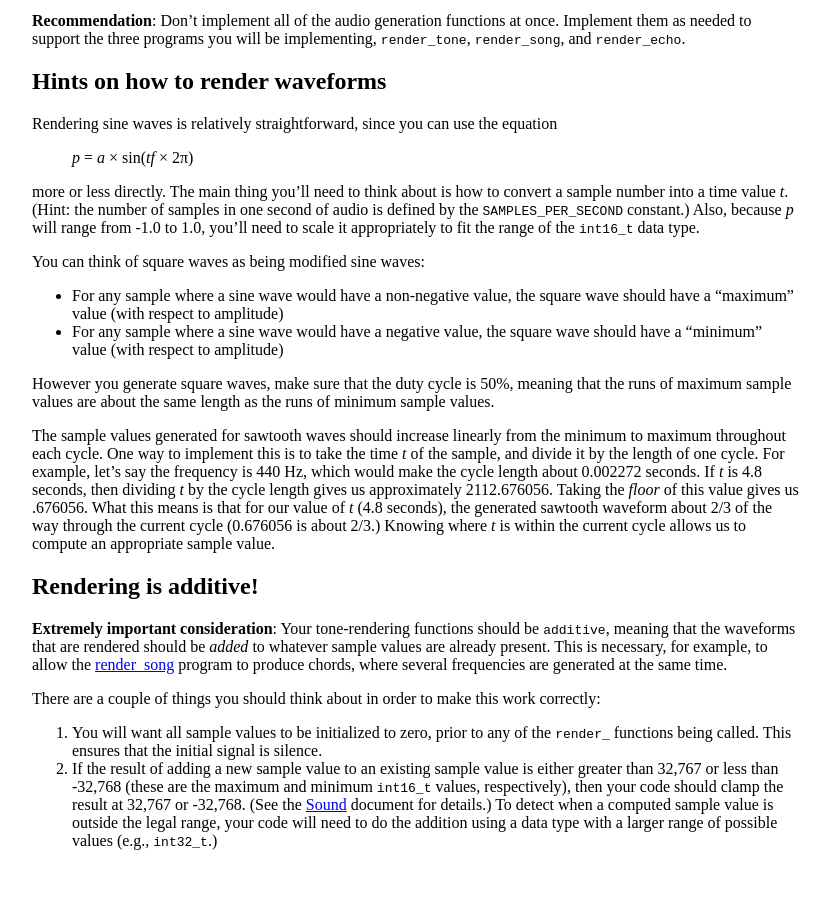
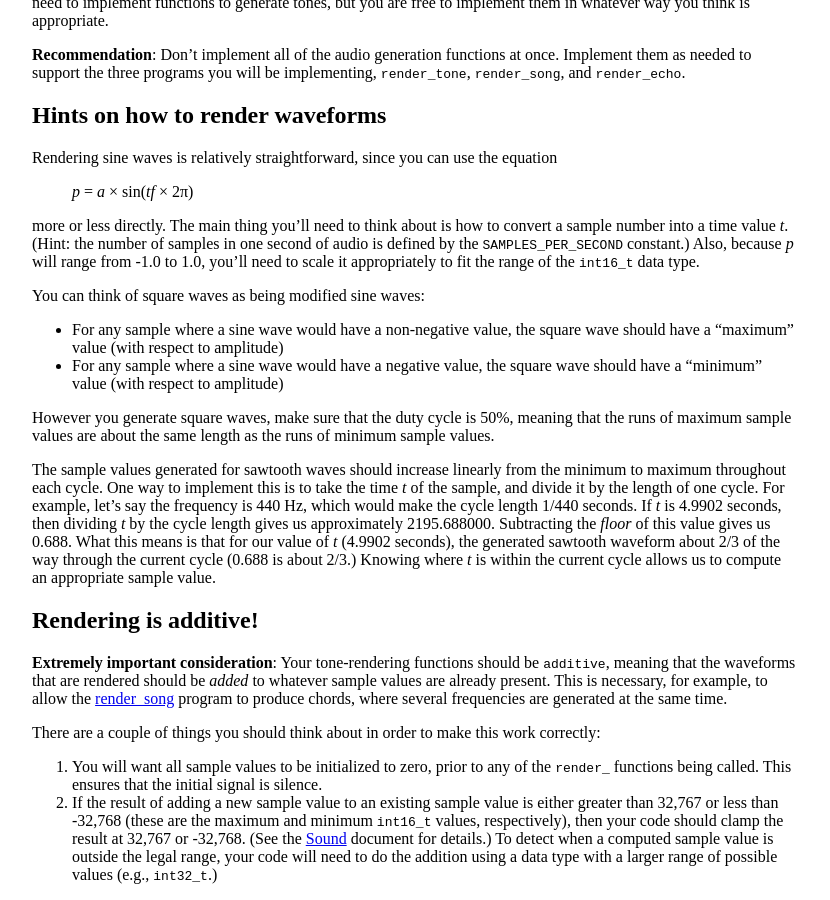
Before and after one commit to jhuintprog/fall2019, a Jekyll site: the page built from wave.md, in a window 1280 px wide and 900 px high, scrolled down 3157 px. Shown: the whole window, without its empty margins (224-1054 px from the left). Built offline with Jekyll 4.4.1, drawn with Linux system fonts in a browser that asks for light colours; before the commit the page ends 4023 px from its top, so only the background shows below that; some of the changed text lies outside the part shown.

Commit message:
correction to description of how to generate sawtooth wave

```diff
--- a/wave.md
+++ b/wave.md
@@ -151,7 +153,7 @@ You can think of square waves as being modified sine waves:
 
 However you generate square waves, make sure that the duty cycle is 50%, meaning that the runs of maximum sample values are about the same length as the runs of minimum sample values.
 
-The sample values generated for sawtooth waves should increase linearly from the minimum to maximum throughout each cycle.  One way to implement this is to take the time *t* of the sample, and divide it by the length of one cycle.  For example, let's say the frequency is 440 Hz, which would make the cycle length about 0.002272 seconds.  If *t* is 4.8 seconds, then dividing *t* by the cycle length gives us approximately 2112.676056.  Taking the *floor* of this value gives us .676056.  What this means is that for our value of *t* (4.8 seconds), the generated sawtooth waveform about 2/3 of the way through the current cycle (0.676056 is about 2/3.)  Knowing where *t* is within the current cycle allows us to compute an appropriate sample value.
+The sample values generated for sawtooth waves should increase linearly from the minimum to maximum throughout each cycle.  One way to implement this is to take the time *t* of the sample, and divide it by the length of one cycle.  For example, let's say the frequency is 440 Hz, which would make the cycle length 1/440 seconds.  If *t* is 4.9902 seconds, then dividing *t* by the cycle length gives us approximately 2195.688000.  Subtracting the *floor* of this value gives us 0.688.  What this means is that for our value of *t* (4.9902 seconds), the generated sawtooth waveform about 2/3 of the way through the current cycle (0.688 is about 2/3.)  Knowing where *t* is within the current cycle allows us to compute an appropriate sample value.
 
 ## Rendering is additive!
 
```
Also changed, not shown: other parts of wave.md (+2 -0 lines).
